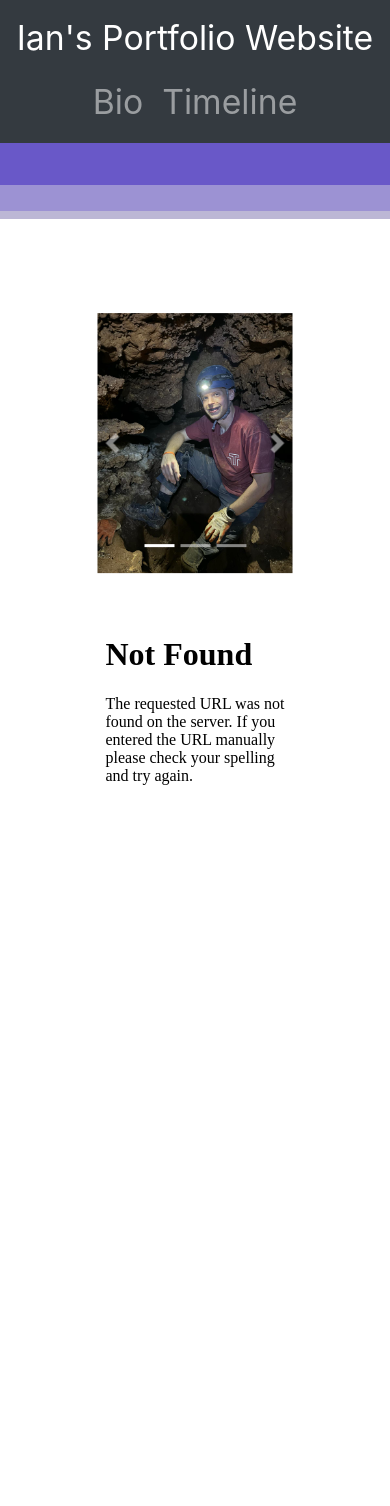
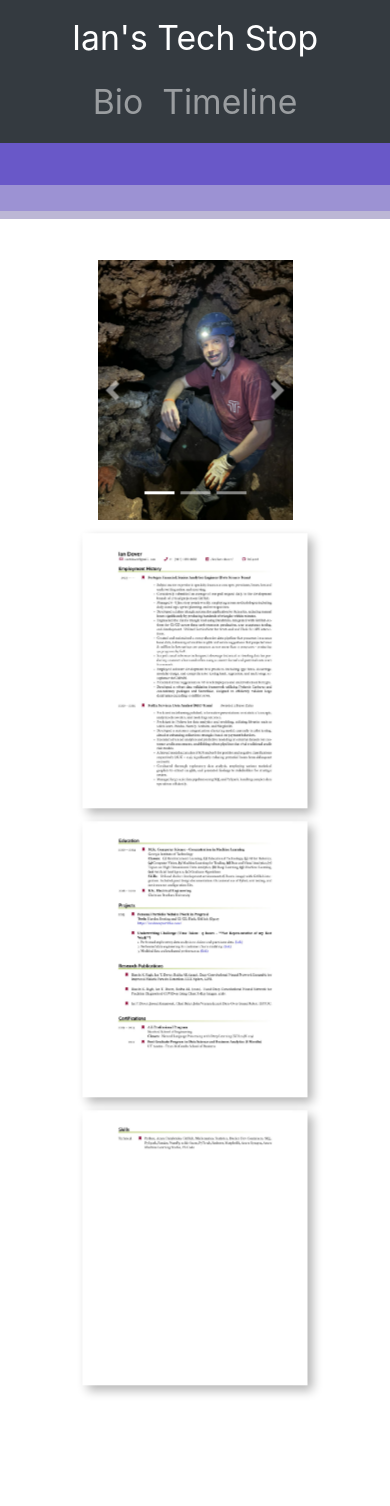
Before and after one commit to Delpen9/Ian-Dover-Personal-Website, a Flask app: page / in a window 390 px wide. Shown: the top 1506 px of the page. Run offline with Flask 3, Linux system fonts and the light colour scheme; some libraries are stand-ins or nearby versions.

Commit message:
using images instead of pdf for mobile

```diff
--- a/myportfolio/static/css/bio.css
+++ b/myportfolio/static/css/bio.css
@@ -9,6 +9,7 @@
 .carousel-item img {
     height: 80vh;
     object-fit: cover;
+    box-shadow: 5px 5px 10px rgba(0,0,0,0.3);
 }
 
 .bio_content_positioning{
@@ -25,3 +26,7 @@
     width: 100vw;
     height: 80vh;
 }
+
+.resume-img {
+    display: none;
+}
--- a/myportfolio/static/css/bio_mobile.css
+++ b/myportfolio/static/css/bio_mobile.css
@@ -11,11 +11,12 @@
         object-fit: cover;
         width: 100%;
         height: auto;
+        box-shadow: 5px 5px 10px rgba(0,0,0,0.3);
     }
 
     .bio_content_positioning {
         position: absolute;
-        top: 25%;
+        top: 32.5%;
         left: 50%; /* Centers horizontally by setting left to 50% of the viewport width */
         transform: translate(-50%, -50%); /* Moves the carousel back by half its width and height */
         font-size: 4.0vw;
@@ -34,5 +35,12 @@
         max-width: 100%;
         height: 40vh;
         margin-top: 5vh;
+        display: none;
+    }
+
+    .resume-img {
+        margin-top: 1.5vh;
+        display: block;
+        box-shadow: 5px 5px 10px rgba(0,0,0,0.3);
     }
 }
--- a/myportfolio/templates/bio.html
+++ b/myportfolio/templates/bio.html
@@ -41,6 +41,9 @@
 
             <!-- Resume Section -->
             <iframe src="/resume" class="col-12 col-sm-12 col-md-12 col-lg-6 resume-iframe" frameborder="0"></iframe>
+            <img src="../static/content/resume/ian_dover_resume_04_20_24-page-001.jpg" class="col-12 col-sm-12 col-md-12 col-lg-6 resume-img" alt="Resume Page 1">
+            <img src="../static/content/resume/ian_dover_resume_04_20_24-page-002.jpg" class="col-12 col-sm-12 col-md-12 col-lg-6 resume-img" alt="Resume Page 2">
+            <img src="../static/content/resume/ian_dover_resume_04_20_24-page-003.jpg" class="col-12 col-sm-12 col-md-12 col-lg-6 resume-img" alt="Resume Page 3">
         </div>
     </div>
 </div>
--- a/myportfolio/templates/navbar.html
+++ b/myportfolio/templates/navbar.html
@@ -21,7 +21,7 @@
 <body>
     <div class="nav-addon">
         <nav class="navbar navbar-expand-lg navbar-dark bg-dark custom-navbar flex-column">
-            <a class="navbar-brand mx-auto custom-font-size" href="#">Ian's Portfolio Website</a>
+            <a class="navbar-brand mx-auto custom-font-size" href="#">Ian's Tech Stop</a>
             <div class="navbar-collapse justify-content-center" id="navbarNav">
                 <ul class="navbar-nav flex-row">
                     <li class="nav-item me-5">
```
